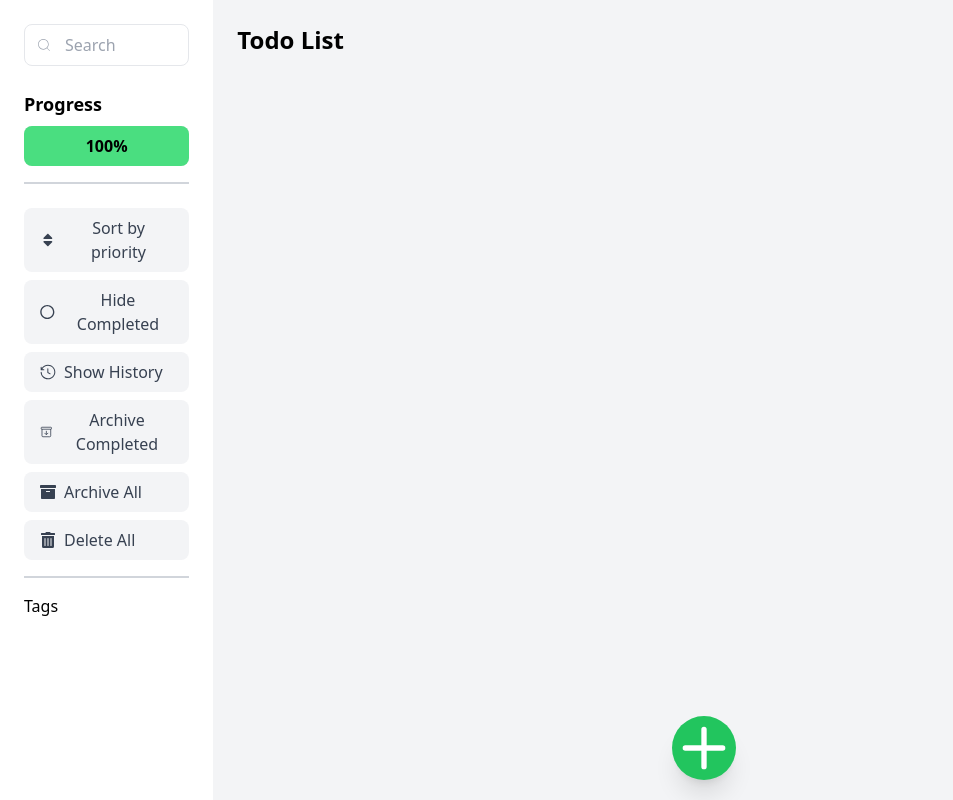
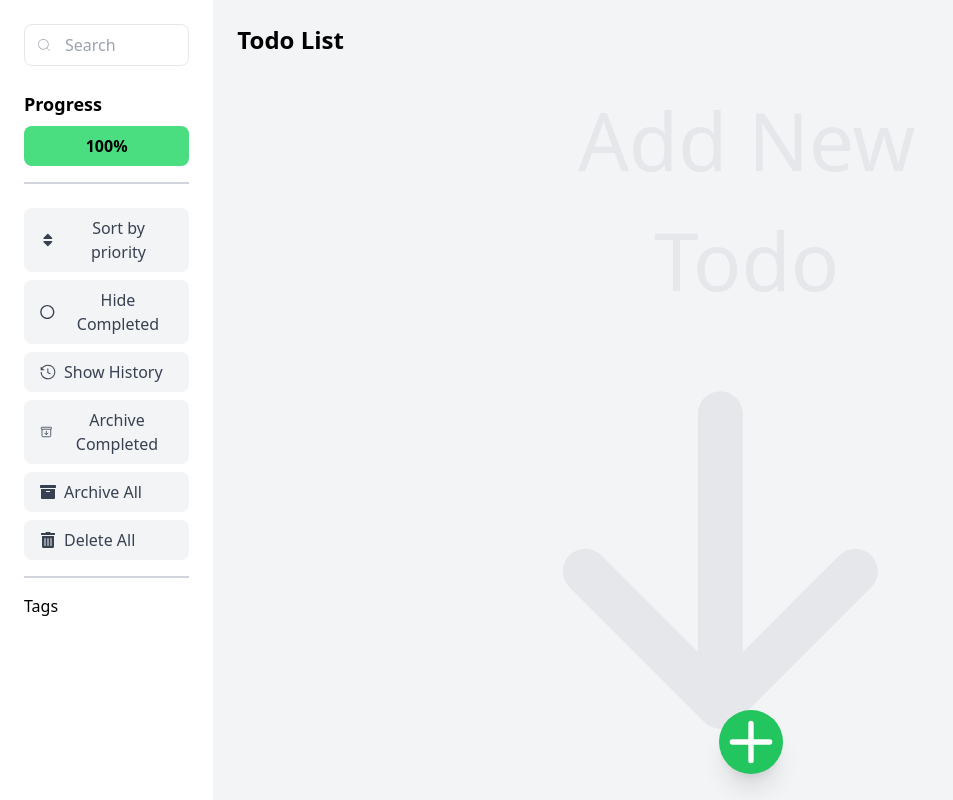
Before and after one commit to kingjulian24/todo-app, a React (Create React App) app: page / in a window 1280 px wide. Shown: the whole page, without its empty margins (0-953 px from the left). Built offline with nearby package versions, Linux system fonts and the light colour scheme.

Commit message:
"Refactor AddTodoButton component and add CallToAction component to TodoApp"

```diff
--- a/src/components/AddTodoButton/index.js
+++ b/src/components/AddTodoButton/index.js
@@ -1,9 +1,10 @@
 import React from "react";
 
 const AddTodoButton = ({ toggleAdding }) => (
+  <div className="absolute bottom-5 left-1/2 -translate-x-1/2 ml-1">
     <button
       onClick={toggleAdding}
-    className="bg-green-500 rounded-full fixed bottom-5 left-1/2  -translate-x-1/2  lg:translate-x-1/2 z-10 shadow-xl"
+      className="bg-green-500 rounded-full z-10 shadow-xl"
     >
       <svg
         className="w-16 h-16 text-white"
@@ -18,6 +19,7 @@ const AddTodoButton = ({ toggleAdding }) => (
         />
       </svg>
     </button>
+  </div>
 );
 
 export default AddTodoButton;
--- /dev/null
+++ b/src/components/CallToAction/index.js
@@ -0,0 +1,14 @@
+import { IoArrowDownOutline } from "react-icons/io5";
+
+const CallToAction = () => {
+  return (
+    <div className="absolute  text-gray-200 left-1/2 -translate-x-1/2 top-1/5">
+      <p className="text-[300%] lg:text-[500%] text-center">Add New Todo</p>
+      <span className="text-[2000%] lg:text-[3000%]">
+        <IoArrowDownOutline />
+      </span>
+    </div>
+  );
+};
+
+export default CallToAction;
--- a/src/components/TodoApp.js
+++ b/src/components/TodoApp.js
@@ -7,6 +7,7 @@ import AddTodoButton from "./AddTodoButton";
 import ToggleMenuButton from "./ToggleMenuButton";
 import useTodoAppState from "../hooks/useTodoAppState";
 import AllTagsList from "./TodoDetails/TodoTags/AllTags";
+import CallToAction from "./CallToAction";
 
 const TodoApp = () => {
   const {
@@ -56,6 +57,8 @@ const TodoApp = () => {
       >
         <h1 className="text-2xl font-bold mb-6">Todo List</h1>
         <TodoList filteredTodos={filteredTodos} onEdit={handleEditTodo} />
+        {filteredTodos.length === 0 && <CallToAction />}
+
         <AddTodoButton toggleAdding={toggleAdding} />
       </main>
 
```
Lines whose indentation alone changed are shown as unchanged.
